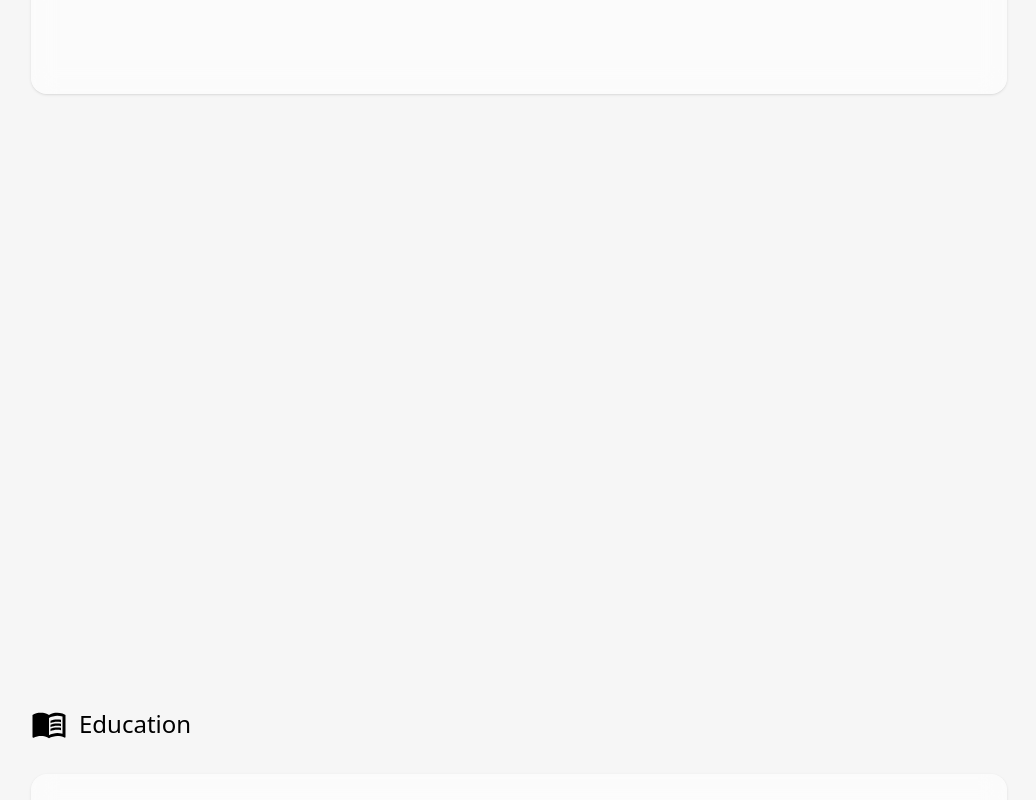
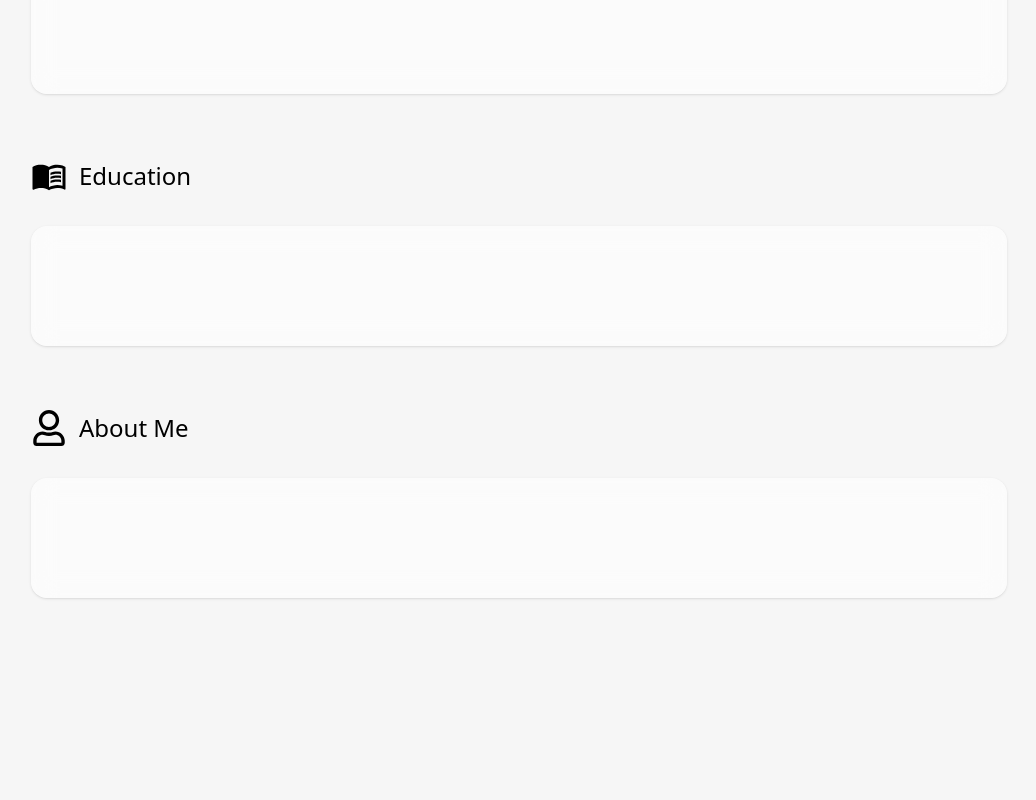
Before and after one commit to devdiagon/foliosk, a React (Vite) app: page / in a window 1280 px wide. Shown: the part 420-1220 px from the top of the page, without its empty margins (121-1157 px from the left). After the commit the page ends 1146 px from the top, so only its background shows below. Built offline with nearby package versions, Linux system fonts and the light colour scheme.

Commit message:
feat: add About Me section

```diff
--- a/src/App.tsx
+++ b/src/App.tsx
@@ -1,5 +1,5 @@
 import { Navbar } from './components/Navbar';
-import { Education, Home, Projects } from './sections';
+import { AboutMe, Education, Home, Projects } from './sections';
 
 function App() {
   return (
@@ -10,16 +10,16 @@ function App() {
         <Home />
       </section>
 
-      <section id='projects' className='min-h-screen scroll-mt-24'>
+      <section id='projects' className='scroll-mt-24'>
         <Projects />
       </section>
 
-      <section id='education' className='min-h-screen scroll-mt-24'>
+      <section id='education' className='scroll-mt-24'>
         <Education />
       </section>
 
-      <section id='about-me' className='min-h-screen scroll-mt-24'>
-        <h2>About Me</h2>
+      <section id='about-me' className='scroll-mt-24 mb-24'>
+        <AboutMe />
       </section>
 
     </main>
--- /dev/null
+++ b/src/sections/AboutMe.tsx
@@ -0,0 +1,19 @@
+import { FaRegUser } from "react-icons/fa";
+
+export const AboutMe = () => {
+  return (
+      <div className="max-w-5xl mx-auto px-6 py-8 space-y-8">
+        <header className="flex items-center gap-3">
+          <FaRegUser size={36} />
+          <h2 className="text-2xl font-light text-black">
+            About Me
+          </h2>
+        </header>
+
+        {/* Contenido */}
+        <div className="w-full min-h-[120px] bg-white/60 backdrop-blur-md rounded-2xl p-6 shadow-sm">
+
+        </div>
+      </div>
+    );
+}
--- a/src/sections/index.ts
+++ b/src/sections/index.ts
@@ -1,3 +1,4 @@
 export * from './Home';
 export * from './Projects';
 export * from './Education';
+export * from './AboutMe';
```
